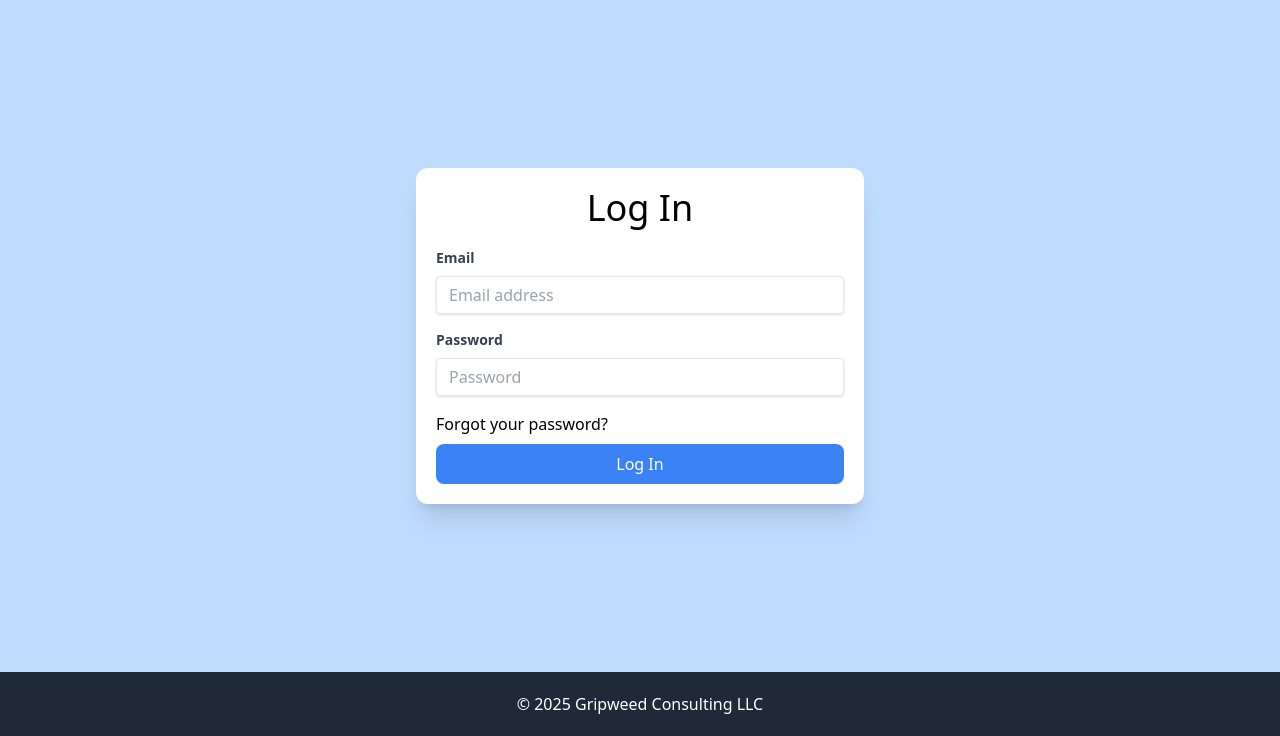
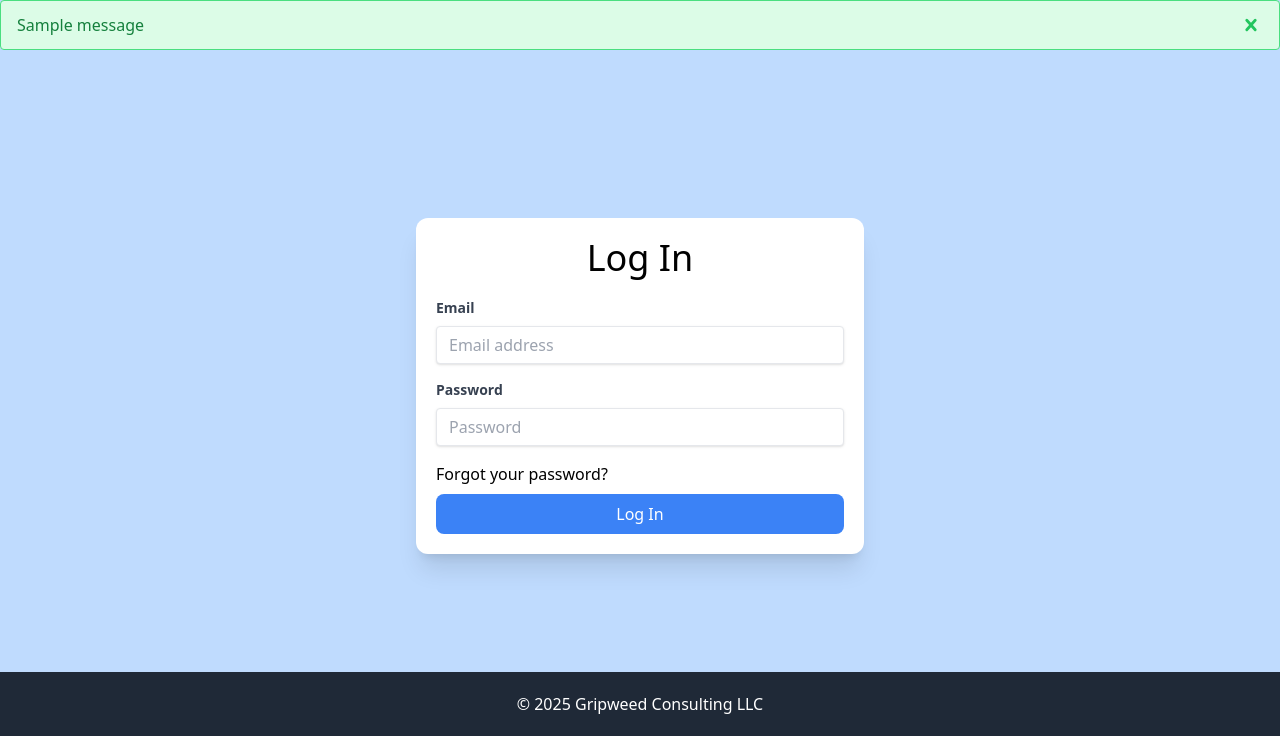
Before and after one commit to leighmforrest/hello_django, a Django app: page /accounts/login/ in a window 1280 px wide. Shown: the part 64-800 px from the top of the page. Run offline with Django 5.2, Linux system fonts and the light colour scheme; tables that the repository leaves empty hold one stand-in row (values such as "Sample post"); one stand-in notice (Sample message) is shown; some libraries are stand-ins or nearby versions.

Commit message:
message partial added; logout functional

```diff
--- a/static/dist/styles.css
+++ b/static/dist/styles.css
@@ -562,6 +562,10 @@ video {
   position: absolute;
 }
 
+.relative {
+  position: relative;
+}
+
 .left-0 {
   left: 0px;
 }
@@ -570,20 +574,42 @@ video {
   top: 4rem;
 }
 
-.mb-4 {
-  margin-bottom: 1rem;
+.bottom-0 {
+  bottom: 0px;
 }
 
-.mt-1 {
-  margin-top: 0.25rem;
+.right-0 {
+  right: 0px;
+}
+
+.top-0 {
+  top: 0px;
+}
+
+.mx-1 {
+  margin-left: 0.25rem;
+  margin-right: 0.25rem;
+}
+
+.mx-2 {
+  margin-left: 0.5rem;
+  margin-right: 0.5rem;
 }
 
 .mb-2 {
   margin-bottom: 0.5rem;
 }
 
+.mb-4 {
+  margin-bottom: 1rem;
+}
+
 .mt-2 {
   margin-top: 0.5rem;
+}
+
+.mt-1 {
+  margin-top: 0.25rem;
 }
 
 .block {
@@ -602,20 +628,16 @@ video {
   height: 4rem;
 }
 
+.h-3 {
+  height: 0.75rem;
+}
+
 .h-screen {
   height: 100vh;
 }
 
-.h-0\.5 {
-  height: 0.125rem;
-}
-
-.h-full {
-  height: 100%;
-}
-
-.h-4 {
-  height: 1rem;
+.h-6 {
+  height: 1.5rem;
 }
 
 .min-h-full {
@@ -624,10 +646,6 @@ video {
 
 .w-full {
   width: 100%;
-}
-
-.w-screen {
-  width: 100vw;
 }
 
 .w-6 {
@@ -640,6 +658,10 @@ video {
 
 .flex-1 {
   flex: 1 1 0%;
+}
+
+.cursor-pointer {
+  cursor: pointer;
 }
 
 .appearance-none {
@@ -670,39 +692,20 @@ video {
   margin-bottom: calc(1rem * var(--tw-space-y-reverse));
 }
 
-.space-y-1 > :not([hidden]) ~ :not([hidden]) {
-  --tw-space-y-reverse: 0;
-  margin-top: calc(0.25rem * calc(1 - var(--tw-space-y-reverse)));
-  margin-bottom: calc(0.25rem * var(--tw-space-y-reverse));
+.rounded {
+  border-radius: 0.25rem;
+}
+
+.rounded-lg {
+  border-radius: 0.5rem;
 }
 
 .rounded-xl {
   border-radius: 0.75rem;
 }
 
-.rounded-sm {
-  border-radius: 0.125rem;
-}
-
-.rounded-lg {
-  border-radius: 0.5rem;
-}
-
-.rounded-md {
-  border-radius: 0.375rem;
-}
-
-.rounded {
-  border-radius: 0.25rem;
-}
-
 .border {
   border-width: 1px;
-}
-
-.border-gray-300 {
-  --tw-border-opacity: 1;
-  border-color: rgb(209 213 219 / var(--tw-border-opacity, 1));
 }
 
 .border-red-500 {
@@ -710,14 +713,39 @@ video {
   border-color: rgb(239 68 68 / var(--tw-border-opacity, 1));
 }
 
-.bg-gray-900 {
-  --tw-bg-opacity: 1;
-  background-color: rgb(17 24 39 / var(--tw-bg-opacity, 1));
+.border-red-400 {
+  --tw-border-opacity: 1;
+  border-color: rgb(248 113 113 / var(--tw-border-opacity, 1));
 }
 
-.bg-gray-600 {
+.border-blue-400 {
+  --tw-border-opacity: 1;
+  border-color: rgb(96 165 250 / var(--tw-border-opacity, 1));
+}
+
+.border-gray-400 {
+  --tw-border-opacity: 1;
+  border-color: rgb(156 163 175 / var(--tw-border-opacity, 1));
+}
+
+.border-green-400 {
+  --tw-border-opacity: 1;
+  border-color: rgb(74 222 128 / var(--tw-border-opacity, 1));
+}
+
+.border-yellow-400 {
+  --tw-border-opacity: 1;
+  border-color: rgb(250 204 21 / var(--tw-border-opacity, 1));
+}
+
+.bg-blue-200 {
   --tw-bg-opacity: 1;
-  background-color: rgb(75 85 99 / var(--tw-bg-opacity, 1));
+  background-color: rgb(191 219 254 / var(--tw-bg-opacity, 1));
+}
+
+.bg-blue-500 {
+  --tw-bg-opacity: 1;
+  background-color: rgb(59 130 246 / var(--tw-bg-opacity, 1));
 }
 
 .bg-gray-800 {
@@ -725,49 +753,60 @@ video {
   background-color: rgb(31 41 55 / var(--tw-bg-opacity, 1));
 }
 
+.bg-gray-900 {
+  --tw-bg-opacity: 1;
+  background-color: rgb(17 24 39 / var(--tw-bg-opacity, 1));
+}
+
+.bg-green-600 {
+  --tw-bg-opacity: 1;
+  background-color: rgb(22 163 74 / var(--tw-bg-opacity, 1));
+}
+
 .bg-white {
   --tw-bg-opacity: 1;
   background-color: rgb(255 255 255 / var(--tw-bg-opacity, 1));
 }
 
-.bg-blue-200 {
+.bg-red-100 {
   --tw-bg-opacity: 1;
-  background-color: rgb(191 219 254 / var(--tw-bg-opacity, 1));
+  background-color: rgb(254 226 226 / var(--tw-bg-opacity, 1));
 }
 
-.bg-blue-700 {
+.bg-blue-100 {
   --tw-bg-opacity: 1;
-  background-color: rgb(29 78 216 / var(--tw-bg-opacity, 1));
+  background-color: rgb(219 234 254 / var(--tw-bg-opacity, 1));
 }
 
-.bg-blue-500 {
+.bg-gray-100 {
   --tw-bg-opacity: 1;
-  background-color: rgb(59 130 246 / var(--tw-bg-opacity, 1));
+  background-color: rgb(243 244 246 / var(--tw-bg-opacity, 1));
 }
 
-.bg-red-500 {
+.bg-green-100 {
   --tw-bg-opacity: 1;
-  background-color: rgb(239 68 68 / var(--tw-bg-opacity, 1));
+  background-color: rgb(220 252 231 / var(--tw-bg-opacity, 1));
+}
+
+.bg-yellow-100 {
+  --tw-bg-opacity: 1;
+  background-color: rgb(254 249 195 / var(--tw-bg-opacity, 1));
+}
+
+.fill-current {
+  fill: currentColor;
+}
+
+.p-2 {
+  padding: 0.5rem;
 }
 
 .p-3 {
   padding: 0.75rem;
 }
 
-.p-4 {
-  padding: 1rem;
-}
-
-.p-10 {
-  padding: 2.5rem;
-}
-
 .p-5 {
   padding: 1.25rem;
-}
-
-.p-2 {
-  padding: 0.5rem;
 }
 
 .px-3 {
@@ -780,8 +819,14 @@ video {
   padding-bottom: 0.5rem;
 }
 
-.pb-4 {
-  padding-bottom: 1rem;
+.px-4 {
+  padding-left: 1rem;
+  padding-right: 1rem;
+}
+
+.py-3 {
+  padding-top: 0.75rem;
+  padding-bottom: 0.75rem;
 }
 
 .pb-5 {
@@ -790,16 +835,6 @@ video {
 
 .text-center {
   text-align: center;
-}
-
-.text-xl {
-  font-size: 1.25rem;
-  line-height: 1.75rem;
-}
-
-.text-lg {
-  font-size: 1.125rem;
-  line-height: 1.75rem;
 }
 
 .text-4xl {
@@ -812,6 +847,11 @@ video {
   line-height: 1.25rem;
 }
 
+.text-xl {
+  font-size: 1.25rem;
+  line-height: 1.75rem;
+}
+
 .text-xs {
   font-size: 0.75rem;
   line-height: 1rem;
@@ -819,10 +859,6 @@ video {
 
 .font-bold {
   font-weight: 700;
-}
-
-.font-medium {
-  font-weight: 500;
 }
 
 .italic {
@@ -833,9 +869,24 @@ video {
   line-height: 1.25;
 }
 
+.text-black {
+  --tw-text-opacity: 1;
+  color: rgb(0 0 0 / var(--tw-text-opacity, 1));
+}
+
 .text-blue-600 {
   --tw-text-opacity: 1;
   color: rgb(37 99 235 / var(--tw-text-opacity, 1));
+}
+
+.text-gray-700 {
+  --tw-text-opacity: 1;
+  color: rgb(55 65 81 / var(--tw-text-opacity, 1));
+}
+
+.text-red-500 {
+  --tw-text-opacity: 1;
+  color: rgb(239 68 68 / var(--tw-text-opacity, 1));
 }
 
 .text-red-600 {
@@ -848,31 +899,55 @@ video {
   color: rgb(255 255 255 / var(--tw-text-opacity, 1));
 }
 
-.text-gray-700 {
+.text-red-700 {
   --tw-text-opacity: 1;
-  color: rgb(55 65 81 / var(--tw-text-opacity, 1));
+  color: rgb(185 28 28 / var(--tw-text-opacity, 1));
 }
 
-.text-red-500 {
+.text-blue-500 {
   --tw-text-opacity: 1;
-  color: rgb(239 68 68 / var(--tw-text-opacity, 1));
+  color: rgb(59 130 246 / var(--tw-text-opacity, 1));
+}
+
+.text-blue-700 {
+  --tw-text-opacity: 1;
+  color: rgb(29 78 216 / var(--tw-text-opacity, 1));
+}
+
+.text-gray-500 {
+  --tw-text-opacity: 1;
+  color: rgb(107 114 128 / var(--tw-text-opacity, 1));
+}
+
+.text-green-500 {
+  --tw-text-opacity: 1;
+  color: rgb(34 197 94 / var(--tw-text-opacity, 1));
+}
+
+.text-green-700 {
+  --tw-text-opacity: 1;
+  color: rgb(21 128 61 / var(--tw-text-opacity, 1));
+}
+
+.text-yellow-500 {
+  --tw-text-opacity: 1;
+  color: rgb(234 179 8 / var(--tw-text-opacity, 1));
+}
+
+.text-yellow-700 {
+  --tw-text-opacity: 1;
+  color: rgb(161 98 7 / var(--tw-text-opacity, 1));
+}
+
+.shadow {
+  --tw-shadow: 0 1px 3px 0 rgb(0 0 0 / 0.1), 0 1px 2px -1px rgb(0 0 0 / 0.1);
+  --tw-shadow-colored: 0 1px 3px 0 var(--tw-shadow-color), 0 1px 2px -1px var(--tw-shadow-color);
+  box-shadow: var(--tw-ring-offset-shadow, 0 0 #0000), var(--tw-ring-shadow, 0 0 #0000), var(--tw-shadow);
 }
 
 .shadow-lg {
   --tw-shadow: 0 10px 15px -3px rgb(0 0 0 / 0.1), 0 4px 6px -4px rgb(0 0 0 / 0.1);
   --tw-shadow-colored: 0 10px 15px -3px var(--tw-shadow-color), 0 4px 6px -4px var(--tw-shadow-color);
-  box-shadow: var(--tw-ring-offset-shadow, 0 0 #0000), var(--tw-ring-shadow, 0 0 #0000), var(--tw-shadow);
-}
-
-.shadow-sm {
-  --tw-shadow: 0 1px 2px 0 rgb(0 0 0 / 0.05);
-  --tw-shadow-colored: 0 1px 2px 0 var(--tw-shadow-color);
-  box-shadow: var(--tw-ring-offset-shadow, 0 0 #0000), var(--tw-ring-shadow, 0 0 #0000), var(--tw-shadow);
-}
-
-.shadow {
-  --tw-shadow: 0 1px 3px 0 rgb(0 0 0 / 0.1), 0 1px 2px -1px rgb(0 0 0 / 0.1);
-  --tw-shadow-colored: 0 1px 3px 0 var(--tw-shadow-color), 0 1px 2px -1px var(--tw-shadow-color);
   box-shadow: var(--tw-ring-offset-shadow, 0 0 #0000), var(--tw-ring-shadow, 0 0 #0000), var(--tw-shadow);
 }
 
@@ -921,14 +996,14 @@ video {
   /* Prevents the brand from wrapping to the next line */
 }
 
+.hover\:text-blue-600:hover {
+  --tw-text-opacity: 1;
+  color: rgb(37 99 235 / var(--tw-text-opacity, 1));
+}
+
 .hover\:text-gray-400:hover {
   --tw-text-opacity: 1;
   color: rgb(156 163 175 / var(--tw-text-opacity, 1));
-}
-
-.hover\:text-blue-600:hover {
-  --tw-text-opacity: 1;
-  color: rgb(37 99 235 / var(--tw-text-opacity, 1));
 }
 
 .hover\:ring-2:hover {
@@ -937,24 +1012,25 @@ video {
   box-shadow: var(--tw-ring-offset-shadow), var(--tw-ring-shadow), var(--tw-shadow, 0 0 #0000);
 }
 
-.focus\:border-indigo-500:focus {
-  --tw-border-opacity: 1;
-  border-color: rgb(99 102 241 / var(--tw-border-opacity, 1));
-}
-
 .focus\:outline-none:focus {
   outline: 2px solid transparent;
   outline-offset: 2px;
 }
 
-.focus\:ring-indigo-500:focus {
-  --tw-ring-opacity: 1;
-  --tw-ring-color: rgb(99 102 241 / var(--tw-ring-opacity, 1));
+@media (min-width: 640px) {
+  .sm\:inline {
+    display: inline;
+  }
 }
 
 @media (min-width: 768px) {
   .md\:static {
     position: static;
+  }
+
+  .md\:mx-0 {
+    margin-left: 0px;
+    margin-right: 0px;
   }
 
   .md\:flex {
--- a/static/index.js
+++ b/static/index.js
@@ -1,12 +1,18 @@
 document.addEventListener("DOMContentLoaded", () => {
     const hamburger = document.getElementById("hamburger");
     const menu = document.getElementById("nav-links");
+    const alertCloseButtons = document.querySelectorAll(".close-alert");
 
-    function toggleMenu() {
+    const toggleMenu = () => {
         menu.classList.toggle("active");
         menu.classList.toggle("hidden");
         hamburger.classList.toggle("open");
-    }
+    };
+
+    const alertCloseButtonHandler = function() {
+        this.closest(".alert-box").remove();
+    };
 
     hamburger.addEventListener("click", toggleMenu);
+    alertCloseButtons.forEach(button => button.addEventListener("click", alertCloseButtonHandler));
 });
--- a/templates/_base.html
+++ b/templates/_base.html
@@ -26,6 +26,12 @@
             <li><a href="#" class="hover:text-gray-400">About</a></li>
             {% if user.is_authenticated %}
               <li><p>{{ user.email }}</p></li>
+              <li>
+                <form action="{% url "account_logout" %}" method="POST">
+                  {% csrf_token %}
+                  <button type="submit">Logout</button>
+                </form>
+              </li>
             {% else %}
             <li><a href="{% url "account_login" %}" class="hover:text-gray-400">Login</a></li>
             {% endif %}
@@ -33,6 +39,7 @@
       </nav>
     </header>
     <main class="flex-1 bg-blue-200">
+      {% include "partials/_message.html" %}
       {% block content %}{% endblock %}
     </main>
     <footer class="h-16 flex items-center justify-center bg-gray-800 text-white">
--- a/templates/account/login.html
+++ b/templates/account/login.html
@@ -5,8 +5,8 @@
 
 {% block content %}
 <section class="flex flex-col items-center justify-center min-h-full">
-    <form method="post" class="bg-white rounded-xl p-5 w-full max-w-md shadow-xl" novalidate>
-        <h2 class="text-4xl text-center pb-5">Log In</h2>
+    <form method="post" class="bg-white rounded-xl p-5 mx-2 md:mx-0 w-full max-w-md shadow-xl" novalidate>
+        <h2 class="text-4xl text-center text-black pb-5">Log In</h2>
         {% csrf_token %}
         {% include "partials/_form.html" %}
         <a href="url" class="hover:text-blue-600">Forgot your password?</a>
--- /dev/null
+++ b/templates/partials/_message.html
@@ -0,0 +1,31 @@
+{% if messages %}
+    {% for message in messages %}
+    {% with message.tags as tag %}
+    <div class="
+        {% if tag == 'success' %} bg-green-100 border-green-400 text-green-700
+        {% elif tag == 'error' or tag == 'danger' %} bg-red-100 border-red-400 text-red-700
+        {% elif tag == 'warning' %} bg-yellow-100 border-yellow-400 text-yellow-700
+        {% elif tag == 'info' %} bg-blue-100 border-blue-400 text-blue-700
+        {% else %} bg-gray-100 border-gray-400 text-gray-700
+        {% endif %}
+        px-4 py-3 rounded relative border alert-box" role="alert">
+
+      <span class="block sm:inline">{{ message }}</span>
+
+      <span class="absolute top-0 bottom-0 right-0 px-4 py-3 cursor-pointer close-alert">
+        <svg class="fill-current h-6 w-6
+            {% if tag == 'success' %} text-green-500
+            {% elif tag == 'error' or tag == 'danger' %} text-red-500
+            {% elif tag == 'warning' %} text-yellow-500
+            {% elif tag == 'info' %} text-blue-500
+            {% else %} text-gray-500
+            {% endif %}"
+            role="button" xmlns="http://www.w3.org/2000/svg" viewBox="0 0 20 20">
+          <title>Close</title>
+          <path d="M14.348 14.849a1.2 1.2 0 0 1-1.697 0L10 11.819l-2.651 3.029a1.2 1.2 0 1 1-1.697-1.697l2.758-3.15-2.759-3.152a1.2 1.2 0 1 1 1.697-1.697L10 8.183l2.651-3.031a1.2 1.2 0 1 1 1.697 1.697l-2.758 3.152 2.758 3.15a1.2 1.2 0 0 1 0 1.698z"/>
+        </svg>
+      </span>
+    </div>
+    {% endwith %}
+    {% endfor %}
+{% endif %}
```
Also changed, not shown: 2 other files.
